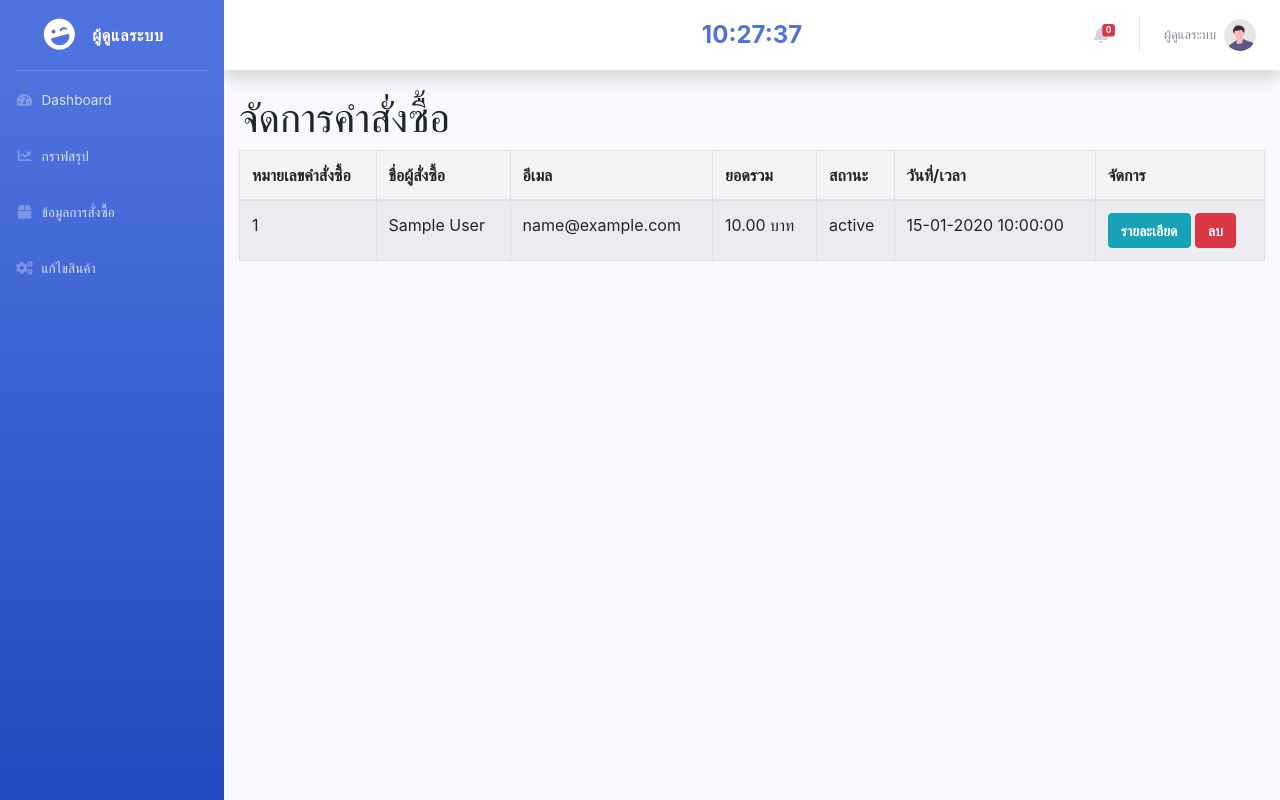
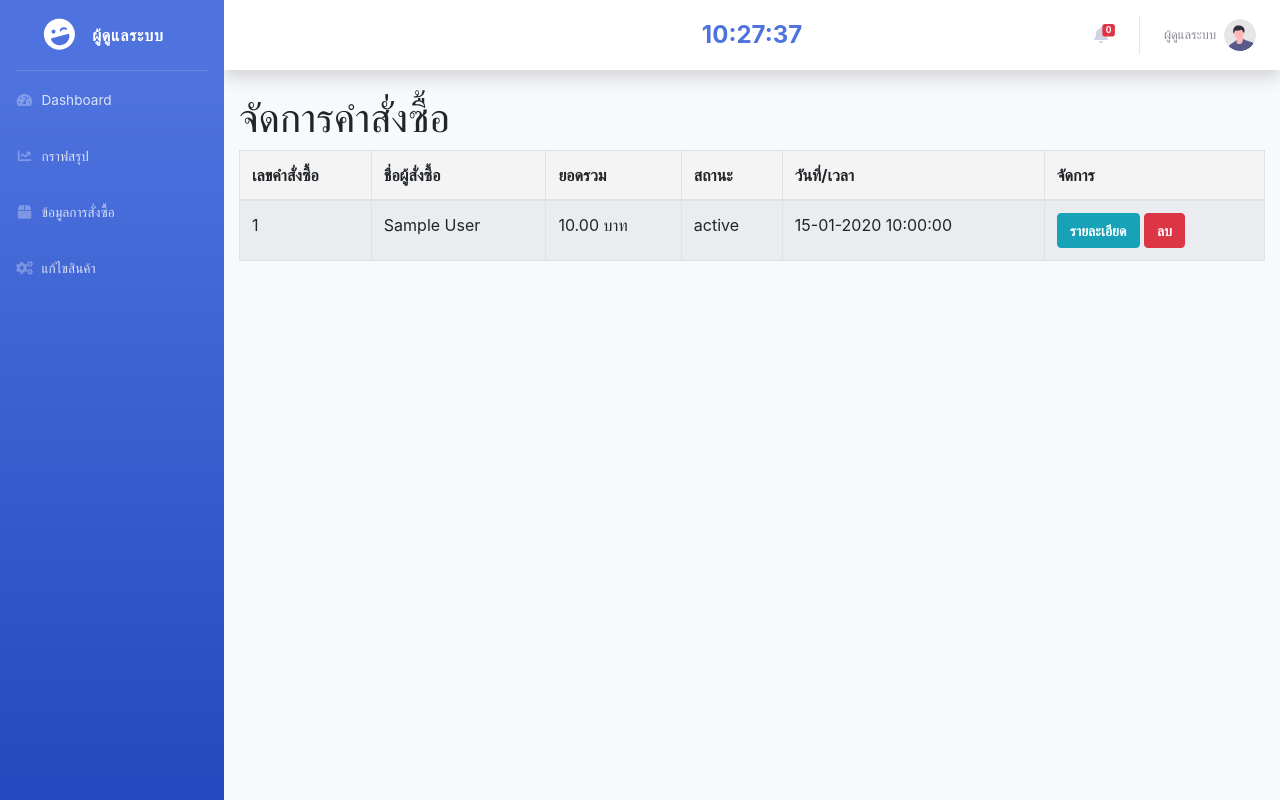
Before and after one commit to DarkNess1903/3UP, a PHP site: page /manage_orders.php in a window 1280 px wide. Run offline with PHP 8.4, Linux system fonts and the light colour scheme; the visitor is signed in with stand-in values (Sample User, id 1); tables that the repository leaves empty or names only in its code hold one stand-in row (values such as "Sample post"); data that the repository does not hold is empty; some libraries are stand-ins or nearby versions.

Commit message:
ชื่อ

```diff
--- a/Admin/manage_orders.php
+++ b/Admin/manage_orders.php
@@ -80,9 +80,8 @@ if (!$result) {
         <table class="table table-bordered table-striped">
             <thead>
                 <tr>
-                    <th>หมายเลขคำสั่งซื้อ</th>
+                    <th>เลขคำสั่งซื้อ</th>
                     <th>ชื่อผู้สั่งซื้อ</th>
-                    <th>อีเมล</th>
                     <th>ยอดรวม</th>
                     <th>สถานะ</th>
                     <th>วันที่/เวลา</th>
@@ -94,7 +93,6 @@ if (!$result) {
                     <tr>
                         <td><?php echo htmlspecialchars($order['order_id']); ?></td>
                         <td><?php echo htmlspecialchars($order['name']); ?></td>
-                        <td><?php echo htmlspecialchars($order['email']); ?></td>
                         <td><?php echo number_format($order['total_amount'], 2); ?> บาท</td>
                         <td><?php echo htmlspecialchars($order['status']); ?></td>
                         <td><?php echo date('d-m-Y H:i:s', strtotime($order['order_date'])); ?></td>
```
